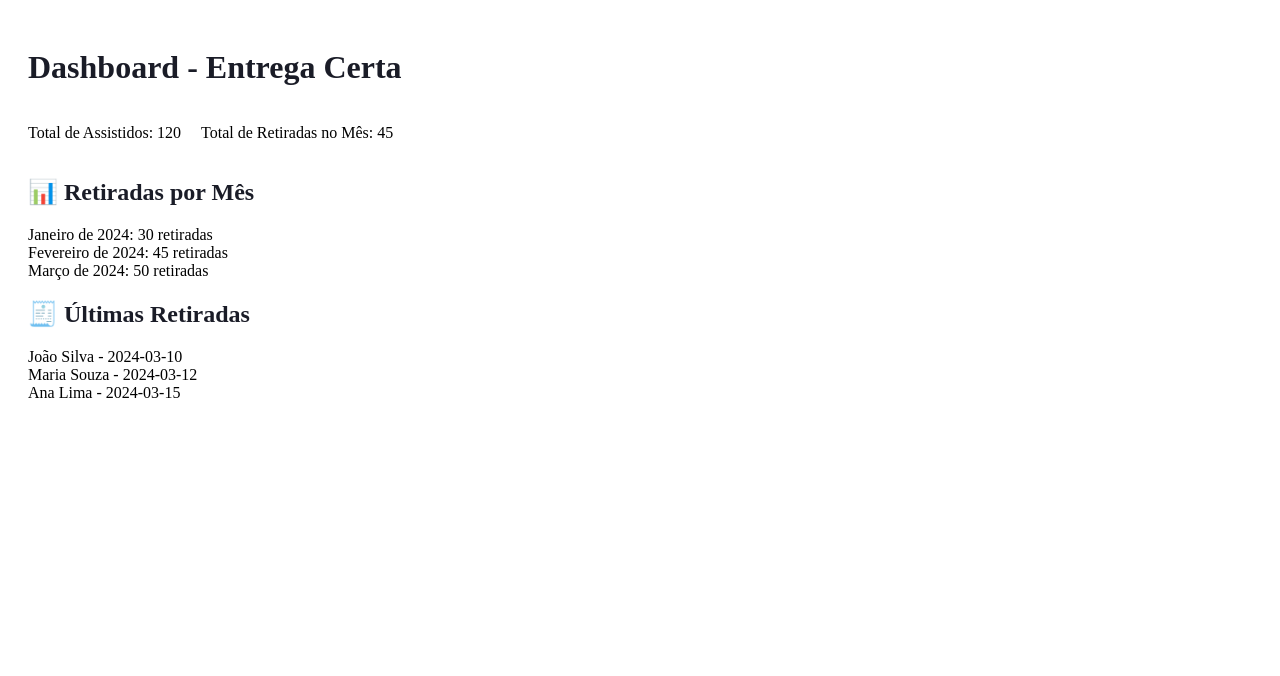
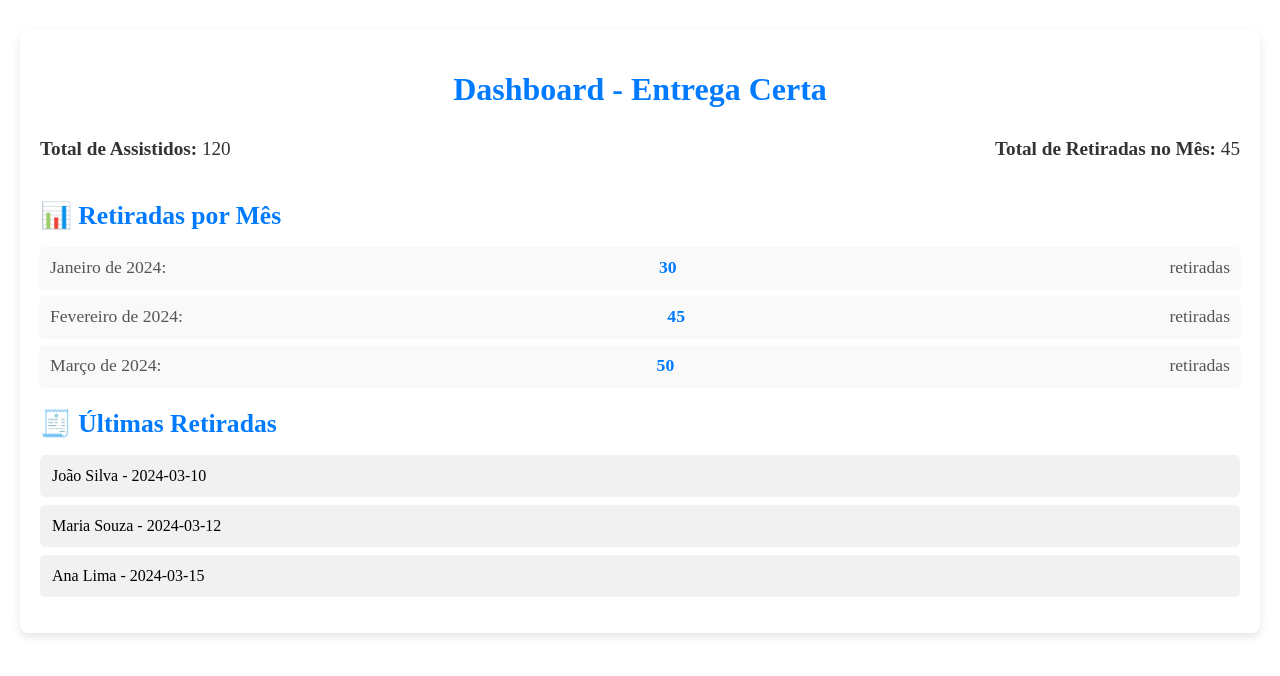
Before and after one commit to gabrielmdss/entregaCerta-frontend, an Angular app in the folder entregaCerta/: page /dashboard in a window 1280 px wide. Shown: the top 676 px of the page. Built offline with nearby package versions, Linux system fonts and the light colour scheme; no server answers.

Commit message:
feat: estiliza telas

```diff
--- a/entregaCerta/src/app/pages/assistidos/assistidos.component.css
+++ b/entregaCerta/src/app/pages/assistidos/assistidos.component.css
@@ -0,0 +1,144 @@
+/* Estilo global para a página */
+body {
+    font-family: 'Arial', sans-serif;
+    margin: 0;
+    padding: 0;
+    background-color: #f4f4f9;
+  }
+
+  /* Container principal */
+  .container {
+    max-width: 900px;
+    margin: 30px auto;
+    padding: 20px;
+    background-color: #ffffff;
+    border-radius: 8px;
+    box-shadow: 0 4px 10px rgba(0, 0, 0, 0.1);
+  }
+
+  /* Título principal */
+  h1 {
+    text-align: center;
+    color: #007bff;
+    font-size: 2rem;
+    margin-bottom: 20px;
+  }
+
+  /* Título da lista de assistidos */
+  h2 {
+    font-size: 1.6rem;
+    color: #007bff;
+    margin-top: 30px;
+    margin-bottom: 15px;
+  }
+
+  /* Formulário para cadastrar assistido */
+  .form-container {
+    display: flex;
+    justify-content: space-between;
+    gap: 10px;
+    margin-bottom: 20px;
+  }
+
+  .input-field {
+    width: 45%;
+    padding: 10px;
+    font-size: 1rem;
+    border-radius: 5px;
+    border: 1px solid #ddd;
+    background-color: #f9f9f9;
+  }
+
+  .input-field:focus {
+    border-color: #007bff;
+    outline: none;
+  }
+
+  .btn {
+    padding: 10px 20px;
+    background-color: #007bff;
+    color: white;
+    border: none;
+    border-radius: 5px;
+    font-size: 1rem;
+    cursor: pointer;
+    transition: background-color 0.3s;
+  }
+
+  .btn:hover {
+    background-color: #0056b3;
+  }
+
+  /* Lista de Assistidos */
+  .assistidos-list {
+    list-style-type: none;
+    padding: 0;
+  }
+
+  .assistido-item {
+    background-color: #f9f9f9;
+    padding: 12px;
+    margin: 10px 0;
+    border-radius: 5px;
+    display: flex;
+    justify-content: space-between;
+    align-items: center;
+    font-size: 1.1rem;
+    color: #333;
+    box-shadow: 0 1px 3px rgba(0, 0, 0, 0.05);
+  }
+
+  .assistido-item:hover {
+    background-color: #f1f1f1;
+  }
+
+  /* Botão de exclusão */
+  .btn-delete {
+    background-color: #e74c3c;
+    border: none;
+    padding: 6px 12px;
+    border-radius: 5px;
+    color: white;
+    cursor: pointer;
+    transition: background-color 0.3s;
+  }
+
+  .btn-delete:hover {
+    background-color: #c0392b;
+  }
+
+  /* Responsividade */
+  @media (max-width: 768px) {
+    .form-container {
+      flex-direction: column;
+      align-items: flex-start;
+    }
+
+    .input-field {
+      width: 100%;
+      margin-bottom: 10px;
+    }
+
+    .btn {
+      width: 100%;
+    }
+  }
+  /* Campo de Pesquisa */
+.search-container {
+    margin: 20px 0;
+    text-align: center;
+  }
+
+  .input-field {
+    width: 80%;
+    padding: 10px;
+    font-size: 1rem;
+    border-radius: 5px;
+    border: 1px solid #ddd;
+    background-color: #f9f9f9;
+  }
+
+  .input-field:focus {
+    border-color: #007bff;
+    outline: none;
+  }
--- a/entregaCerta/src/app/pages/assistidos/assistidos.component.html
+++ b/entregaCerta/src/app/pages/assistidos/assistidos.component.html
@@ -1,15 +1,27 @@
+<div class="container">
   <h1>Gestão de Assistidos</h1>
 
-<div>
-  <input [(ngModel)]="novoAssistido.nome" placeholder="Nome" />
-  <input [(ngModel)]="novoAssistido.documento" placeholder="Documento" />
-  <button (click)="cadastrarAssistido()">Cadastrar</button>
+  <div class="form-container">
+    <input [(ngModel)]="novoAssistido.nome" placeholder="Nome" class="input-field" />
+    <input [(ngModel)]="novoAssistido.documento" placeholder="Documento" class="input-field" />
+    <button (click)="cadastrarAssistido()" class="btn">Cadastrar</button>
+  </div>
+
+  <!-- Campo de Pesquisa -->
+  <div class="search-container">
+    <input
+      [(ngModel)]="searchTerm"
+      (input)="filtrarAssistidos()"
+      placeholder="Pesquisar por Nome ou Documento"
+      class="input-field"
+    />
   </div>
 
   <h2>Lista de Assistidos</h2>
-<ul>
-  <li *ngFor="let assistido of assistidos">
+  <ul class="assistidos-list">
+    <li *ngFor="let assistido of assistidosFiltrados" class="assistido-item">
       {{ assistido.nome }} - {{ assistido.documento }}
-    <button (click)="excluirAssistido(assistido.id)">Excluir</button>
+      <button (click)="excluirAssistido(assistido.id)" class="btn btn-delete">Excluir</button>
     </li>
   </ul>
+</div>
--- a/entregaCerta/src/app/pages/assistidos/assistidos.component.ts
+++ b/entregaCerta/src/app/pages/assistidos/assistidos.component.ts
@@ -15,6 +15,8 @@ export class AssistidosComponent implements OnInit {
 
   assistidos: Assistido[] = [];
   novoAssistido: Assistido = { id: 0, nome: '', documento: '' };
+  assistidosFiltrados: Assistido[] = [];
+  searchTerm: string = '';
 
   ngOnInit(): void {
     this.listarAssistidos();
@@ -25,6 +27,7 @@ export class AssistidosComponent implements OnInit {
       next: (response: any) => {
         console.log(response);
         this.assistidos = response;
+        this.assistidosFiltrados = response;
       },
       error: (error: any) => {
         console.error(error);
@@ -38,7 +41,7 @@ export class AssistidosComponent implements OnInit {
       .subscribe({
         next: (response: any) => {
           console.log(response);
-          alert("Assistido cadastrado com sucesso")
+          alert('Assistido cadastrado com sucesso');
         },
         error: (err: any) => {
           console.log(err);
@@ -53,15 +56,26 @@ export class AssistidosComponent implements OnInit {
   excluirAssistido(id: number): void {
     this.assistidosService.excluirAssistido(id).subscribe({
       next: (response: any) => {
-       alert("Assistido excluido com sucesso")
+        alert('Assistido excluido com sucesso');
       },
       error: (err: any) => {
         console.log(err);
-        alert("Erro ao excluir assistido")
+        alert('Erro ao excluir assistido');
       },
       complete: () => {
         this.listarAssistidos();
-      }
+      },
     });
   }
+
+  filtrarAssistidos(): void {
+    if (this.searchTerm.trim() === '') {
+      this.assistidosFiltrados = [...this.assistidos];
+    } else {
+      this.assistidosFiltrados = this.assistidos.filter(assistido =>
+        assistido.nome.toLowerCase().includes(this.searchTerm.toLowerCase()) ||
+        assistido.documento.includes(this.searchTerm)
+      );
+    }
+  }
 }
--- a/entregaCerta/src/app/pages/dashboard/dashboard.component.css
+++ b/entregaCerta/src/app/pages/dashboard/dashboard.component.css
@@ -1,17 +1,120 @@
+/* Estilo global para a página */
+body {
+  font-family: 'Arial', sans-serif;
+  color: #444;
+  background-color: #f4f4f9;
+  margin: 0;
+  padding: 0;
+}
+
+/* Container principal */
 .container {
-    padding: 20px;
+  max-width: 1200px;
+  margin: 30px auto;
+  padding: 20px;
+  background-color: #ffffff;
+  border-radius: 8px;
+  box-shadow: 0 4px 10px rgba(0, 0, 0, 0.1);
+}
+
+/* Título principal */
+h1 {
+  text-align: center;
+  color: #007bff;
+  font-size: 2rem;
+  margin-bottom: 20px;
+}
+
+/* Estilo das estatísticas */
+.stats {
+  display: flex;
+  justify-content: space-between;
+  margin-bottom: 30px;
+  font-size: 1.2rem;
+  color: #333;
+}
+
+.stats p {
+  margin: 10px 0;
+}
+
+/* Estilo para as seções de "Retiradas por Mês" e "Últimas Retiradas" */
+h2 {
+  font-size: 1.6rem;
+  color: #007bff;
+  margin-bottom: 15px;
+}
+
+/* Lista de retiradas por mês */
+.monthly-statistics {
+  list-style-type: none;
+  padding: 0;
+}
+
+.stat-item {
+  background-color: #f9f9f9;
+  padding: 10px;
+  margin: 8px 0;
+  border-radius: 5px;
+  display: flex;
+  justify-content: space-between;
+  align-items: center;
+  font-size: 1.1rem;
+  color: #555;
+  box-shadow: 0 1px 3px rgba(0, 0, 0, 0.05);
+}
+
+.stat-item:hover {
+  background-color: #f1f1f1;
+}
+
+.stat-value {
+  font-weight: bold;
+  color: #007bff;
+}
+
+/* Últimas retiradas */
+.recent-retiradas {
+  list-style-type: none;
+  padding: 0;
+}
+
+.recent-item {
+  background-color: #f1f1f1;
+  padding: 12px;
+  margin: 8px 0;
+  border-radius: 5px;
+  font-size: 1rem;
+  display: flex;
+  justify-content: space-between;
+  align-items: center;
+}
+
+.recent-item:hover {
+  background-color: #e2e2e2;
+}
+
+.recent-item span {
+  font-size: 0.9rem;
+  color: #888;
+}
+
+/* Responsividade */
+@media (max-width: 768px) {
+  .stats {
+    flex-direction: column;
+    align-items: flex-start;
   }
 
-  .stats {
-    display: flex;
-    gap: 20px;
+  .stat-item, .recent-item {
+    font-size: 1rem;
   }
 
-  ul {
-    list-style: none;
-    padding: 0;
+  h1 {
+    font-size: 1.5rem;
   }
 
-  h1, h2 {
-    color: #1a1c27;
+  h2 {
+    font-size: 1.4rem;
   }
+}
--- a/entregaCerta/src/app/pages/dashboard/dashboard.component.html
+++ b/entregaCerta/src/app/pages/dashboard/dashboard.component.html
@@ -2,18 +2,20 @@
   <h1>Dashboard - Entrega Certa</h1>
 
   <div class="stats">
-      <p>Total de Assistidos: {{ totalAssistidos }}</p>
-      <p>Total de Retiradas no Mês: {{ totalRetiradasMes }}</p>
+    <p><strong>Total de Assistidos:</strong> {{ totalAssistidos }}</p>
+    <p><strong>Total de Retiradas no Mês:</strong> {{ totalRetiradasMes }}</p>
   </div>
 
   <h2>📊 Retiradas por Mês</h2>
-    <ul>
-      <li *ngFor="let item of retiradasPorMes">{{ item.mes | monthTranslate }}: {{ item.total }} retiradas</li>
+  <ul class="monthly-statistics">
+    <li *ngFor="let item of retiradasPorMes" class="stat-item">
+      {{ item.mes | monthTranslate }}: <span class="stat-value">{{ item.total }}</span> retiradas
+    </li>
   </ul>
 
   <h2>🧾 Últimas Retiradas</h2>
-    <ul>
-      <li *ngFor="let retirada of ultimasRetiradas">
+  <ul class="recent-retiradas">
+    <li *ngFor="let retirada of ultimasRetiradas" class="recent-item">
       {{ retirada.nome }} - {{ retirada.data }}
     </li>
   </ul>
--- a/entregaCerta/src/app/pages/retiradas/retiradas.component.ts
+++ b/entregaCerta/src/app/pages/retiradas/retiradas.component.ts
@@ -37,7 +37,6 @@ export class RetiradasComponent {
   obterAssistidos():void {
     this.assistidosService.listarAssistidos().subscribe({
       next: (response: any) => {
-        console.log(response);
         this.assistidos = response;
         this.filteredAssistidos = response;
       },
@@ -51,7 +50,6 @@ export class RetiradasComponent {
     this.retiradasService.listarRetiradas().subscribe({
       next: (response: any) => {
         this.retiradas = response
-        console.log(response)
       },
       error: (err: any) => {
         console.log(err)
@@ -62,10 +60,11 @@ export class RetiradasComponent {
   registrarRetirada(): void {
     this.retiradasService.registrarRetirada(this.novaRetirada.assistido_id, this.novaRetirada.data_retirada).subscribe({
       next: (response: any) => {
-        console.log(response)
+        alert("Retirada registrada com sucesso")
       },
       error: (err: any) => {
         console.log(err)
+        alert("Erro ao registrar retirada")
       },
       complete: () => {
         this.obterRetiradas();
```
Also changed, not shown: entregaCerta/src/app/pages/retiradas/retiradas.component.css (+124 -0 lines), entregaCerta/src/app/pages/retiradas/retiradas.component.html (+46 -36 lines). Lines whose indentation alone changed are shown as unchanged.
